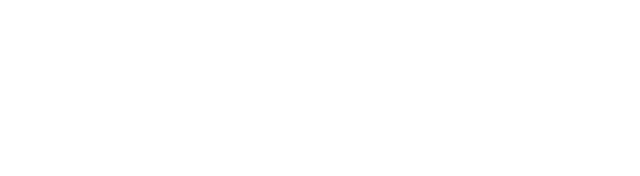
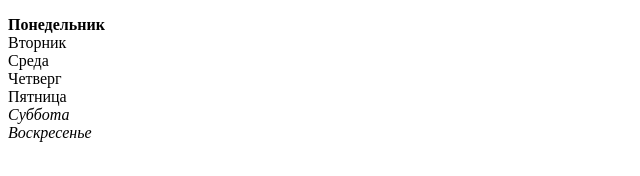
Before and after one commit to deadishov/difLevel, a plain HTML site: page index.html in a window 1280 px wide. Shown: the whole page, without its empty margins (0-640 px from the left). Drawn offline with Linux system fonts and the light colour scheme.

Commit message:
выполнено

```diff
--- a/index.html
+++ b/index.html
@@ -9,6 +9,7 @@
 </head>
 
 <body>
+    <p id="massiveWeek"></p>
 
     <script src="./script.js"></script>
 </body>
--- a/script.js
+++ b/script.js
@@ -0,0 +1,23 @@
+window.addEventListener('DOMContentLoaded', function () {
+    'use strict';
+
+    let week = ['Понедельник', 'Вторник', 'Среда', 'Четверг', 'Пятница', 'Суббота', 'Воскресенье'];
+    let date = new Date();
+
+    week.forEach(function (day, index) {
+        let days = document.createElement('div');
+        days.innerHTML = day;
+        document.body.appendChild(days);
+
+        if (index === 5 || index === 6) {
+            days.style.fontStyle = 'italic';
+        }
+        let currentDay = date.getDay();
+        if (currentDay === 0) {
+            currentDay = 7;
+        }
+        if (index === (currentDay - 1)) {
+            days.style.fontWeight = 'bold';
+        }
+    });
+});
```
